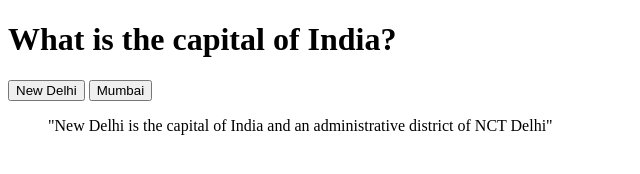
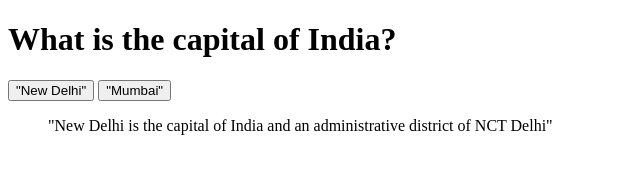
Before and after one commit to acciojob/trivia-RajnandaniPawar, a website: page main.html in a window 1280 px wide. Shown: the full height of the page, 0-640 px from the left. Drawn offline with Linux system fonts and the light colour scheme.

Commit message:
created a submission

```diff
--- a/main.html
+++ b/main.html
@@ -11,8 +11,8 @@
 	<div>
 		 <h1>What is the capital of India?</h1>
 		 <form>
-			 <button type='radio'>New Delhi</button>
-			 <button type='radio'>Mumbai</button>
+			 <button type='radio' value='new delhi'>"New Delhi"</button>
+			 <button type='radio' value='mumbai'>"Mumbai"</button>
 		 </form>
 		<blockquote>"New Delhi is the capital of India and an administrative district of NCT Delhi" </blockquote>
 	</div>
--- a/styles.css
+++ b/styles.css
@@ -4,7 +4,7 @@
 	max-width : '600px';
 	margin : '10px';
 	padding : '15px';
-	border-left : '8px solid rgb(0, 128, 0)'';
+	border-left : '8px solid rgb(0, 128, 0)';
 	background-color : '#f8fffe';
 	font-weight : 'bold';
 }
```
